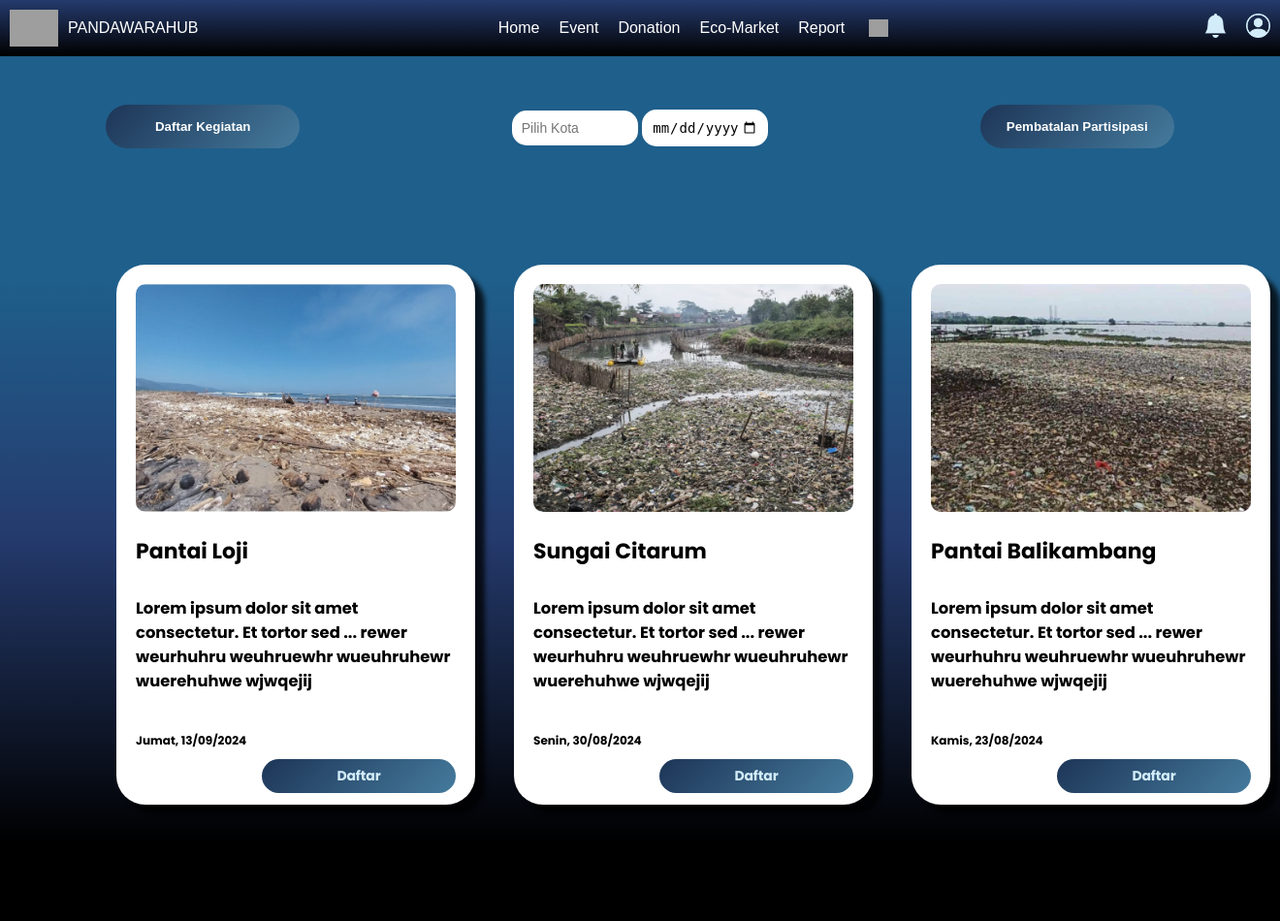
After one commit to Rafifffff/PandawaraHub, a PHP site: page /daftarkegiatan.html in a window 1320 px wide. The commit adds this page. Shown: the whole page at 97% size. Run offline with PHP 8.4, Linux system fonts and the light colour scheme; grey boxes are pictures that could not be loaded.

Commit message:
Daftar Kegiatan (belum fungsional)

```diff
--- /dev/null
+++ b/daftarkegiatan.html
@@ -0,0 +1,65 @@
+<!DOCTYPE html>
+
+<head>
+  <meta charset="UTF-8">
+  <meta name="viewport" content="width=device-width, initial-scale=1.0">
+  <title>PandawaraHub</title>
+  <link rel="stylesheet" href="styledaftarkegiatan.css">
+  <link href="https://fonts.googleapis.com/css2?family=Poppins:wght@400;500;700&display=swap" rel="stylesheet">
+</head>
+
+<body>
+  <header class="header">
+    <div class="logo-container">
+      <img src="https://cdn.builder.io/api/v1/image/assets/TEMP/4738a78adc5bc986a5461aca0c1c13605d88c36fe58a8a534122ed4d303b3300" alt="Logo" class="logo">
+      <span class="logo-text">PANDAWARAHUB</span>
+    </div>
+    <nav class="nav">
+      <a href="homepage.html">Home</a>
+      <a href="#">Event</a>
+      <a href="/donation">Donation</a>
+      <a href="/eco-market">Eco-Market</a>
+      <a href="/report" class="report-link">Report</a>
+      <img src="https://cdn.builder.io/api/v1/image/assets/TEMP/607d8cac62200f80fdfc7872e2de376266c5a8b1f93e34d08255a25bd3c0a838" alt="Report Icon" class="report-icon">
+    </nav>
+    <nav class="Icon">
+      <img src="bell.png" alt="Bell Icon" class="bell-icon">
+      <img src="profile.png" alt="Profile Icon" class="profile-icon"> <!-- Tambahkan class .profile-icon -->
+    </nav>
+  </header>
+      </div>
+    </nav>
+</body>
+<section class="search">
+    <button class="tombol">Daftar Kegiatan</button>
+    <div class="search-container">
+        <input type="text" placeholder="Pilih Kota">
+        <input type="date" placeholder="Pilih Tanggal">
+    </div>
+    <button class="tombol">Pembatalan Partisipasi</button>
+</section>
+<section class="articles">
+    <div class="article-card">
+      <img src="pantai loji.png" alt="Article 1">
+      <h1>Pantai Loji</h1>
+      <h3>Lorem ipsum dolor sit amet consectetur. Et tortor sed ... rewer weurhuhru  weuhruewhr wueuhruhewr wuerehuhwe wjwqejij</h3>
+      <time>Jumat, 13/09/2024</time>
+      <button class="tombol">Daftar</button>
+    </div>
+    <div class="article-card">
+      <img src="Sungai Citarum.png" alt="Article 2">
+      <h1>Sungai Citarum</h1>
+      <h3>Lorem ipsum dolor sit amet consectetur. Et tortor sed ... rewer weurhuhru weuhruewhr wueuhruhewr wuerehuhwe wjwqejij</h3>
+      <time>Senin, 30/08/2024</time>
+      <button class="tombol">Daftar</button>
+    </div>
+    <div class="article-card">
+      <img src="balikambang.png" alt="Article 3">
+      <h1>Pantai Balikambang</h1>
+      <h3>Lorem ipsum dolor sit amet consectetur. Et tortor sed ... rewer weurhuhru weuhruewhr wueuhruhewr wuerehuhwe wjwqejij</h3>
+      <time>Kamis, 23/08/2024</time>
+        <button class="tombol">Daftar</button>
+    </div>
+  </section>
+
+</html>
--- a/login.php
+++ b/login.php
@@ -3,15 +3,13 @@ require 'koneksi.php';
 $email = $_POST['email'];
 $password = $_POST['password'];
 
-// Query untuk mencari user berdasarkan email
 $query_sql = "SELECT * FROM users WHERE email = '$email'";
 $result = mysqli_query($conn, $query_sql);
 
 if (mysqli_num_rows($result) > 0) {
-    // Ambil data user
+
     $user = mysqli_fetch_assoc($result);
 
-    // Verifikasi password
     if (password_verify($password, $user['password'])) {
         header("Location: homepage.html");
         exit();
--- a/register.php
+++ b/register.php
@@ -1,5 +1,5 @@
 <?php
-// Mendapatkan data dari form
+
 require 'koneksi.php';
 $nama_lengkap = $_POST['nama_lengkap'];
 $tanggal_lahir = $_POST['tanggal_lahir'];
@@ -9,10 +9,8 @@ $alamat = $_POST['alamat'];
 $email = $_POST['email'];
 $password = $_POST['password'];
 
-// Hash password sebelum menyimpan
 $hashed_password = password_hash($password, PASSWORD_DEFAULT);
 
-// Query untuk memasukkan data ke tabel
 $sql = "INSERT INTO users (nama_lengkap, tanggal_lahir, jenis_kelamin, nomor_telepon, alamat, email, password)
 VALUES ('$nama_lengkap', '$tanggal_lahir', '$jenis_kelamin', '$nomor_telepon', '$alamat', '$email', '$hashed_password')";
 
@@ -22,6 +20,5 @@ if ($conn->query($sql) === TRUE) {
     echo "Pendaftaran Gagal: " . $sql . "<br>" . $conn->error;
 }
 
-// Menutup koneksi
 $conn->close();
 ?>
--- /dev/null
+++ b/styledaftarkegiatan.css
@@ -0,0 +1,161 @@
+
+body {
+  font-family: Arial, sans-serif;
+  margin: 0;
+  padding: 0;
+  background-color: #f5f5f5;
+}
+
+.header {
+  display: flex;
+  justify-content: space-between;
+  align-items: center;
+  padding: 10px;
+  background: linear-gradient(to bottom, #253B6E, #000000);
+  color: white;
+}
+
+.logo-container {
+  display: flex;
+  align-items: center;
+}
+
+.logo {
+  width: 50px;
+  margin-right: 10px;
+}
+
+.nav {
+  display: flex;
+  gap: 20px;
+}
+
+.nav a {
+  color: white;
+  text-decoration: none;
+}
+
+.report-link {
+  display: flex;
+  align-items: center;
+}
+
+.report-icon {
+  width: 20px;
+  margin-left: 5px;
+}
+
+.bell-icon,
+.profile-icon {
+  width: 25px; /* Atur ukuran yang sama untuk kedua ikon */
+  height: 25px; /* Tambahkan tinggi agar kedua ikon seragam */
+  margin-left: 15px; /* Atur margin yang sama jika diperlukan */
+}
+
+.search {
+  background: #1F5F8B;
+  text-align: center;
+  display: flex;
+  justify-content: space-around;
+  padding-top: 50px;
+}
+
+.search input {
+  width: 100%;
+  padding: 10px;
+  margin-top: 5px;
+  border-radius: 5px;
+  border: none;
+  outline: none;
+  background-color: rgba(255, 255, 255, 0.2);
+  color: black;
+  font-size: 14px;
+}
+
+.tombol {
+  padding: 15px;
+  background: linear-gradient(135deg, #1d3557, #457b9d);
+  color: white;
+  font-weight: bold;
+  border: none;
+  border-radius: 25px;
+  cursor: pointer;
+  transition: background 0.3s;
+  width: 200px;
+}
+
+.tombol:hover {
+  background: linear-gradient(135deg, #457b9d, #1d3557);
+}
+
+.search input {
+  padding: 10px;
+  border: none;
+  border-radius: 15px;
+  width: 110px;
+  outline: none;
+  background-color: white;
+}
+
+
+  .articles {
+    display: flex;
+    justify-content: space-around;
+    padding: 100px;
+    background: linear-gradient(180deg, #1F5F8B 17%, #253B6E 50%, black 90%);
+    color: white;
+  }
+
+  .articles h1 {
+    margin-bottom: 30px;
+    font-size: 22px;
+  }
+
+  .article-card {
+    display: inline-block;
+    width: 400px;
+    height: 517px;
+    margin: 20px;
+    text-align: left;
+    background: white;
+    border-radius: 30px;
+    padding: 20px;
+    color: black;
+    box-shadow: 10px 10px 5px 0px rgba(0,0,0,0.75);
+    -webkit-box-shadow: 10px 10px 5px 0px rgba(0,0,0,0.75);
+    -moz-box-shadow: 10px 10px 5px 0px rgba(0,0,0,0.75);
+    font-family: 'poppins', sans-serif;
+    font-weight: bold;
+    font-size: 14px;
+
+  }
+
+  .article-card img {
+    width: 100%;
+    border-radius: 10px;
+  }
+
+  .article-card time {
+    display: block;
+    margin-top: 40px;
+    font-size: 12px;
+    color: black;
+  }
+
+  .article-card button {
+    padding: 5px 30px;
+    border: none;
+    cursor: pointer;
+    color: #253B6E;
+    display: inline-block;
+    margin-left: 130px;
+    text-align: center;
+    color: #D2ECF9;
+    font-family: Poppins;
+    font-size: 14px;
+    font-style: normal;
+    font-weight: 600;
+    line-height: 180%;
+    letter-spacing: -0.14px;
+    margin-top: 10px;
+  }
```
Also changed, not shown: homepage.html (+4 -5 lines), homepagestyle.css (+29 -3 lines), koneksi.php (+4 -7 lines), Sungai Citarum.png (added), balikambang.png (added), bell.png (added), logo.png (added), pantai loji.png (added), profile.png (added), sungai marunda.png (added).
